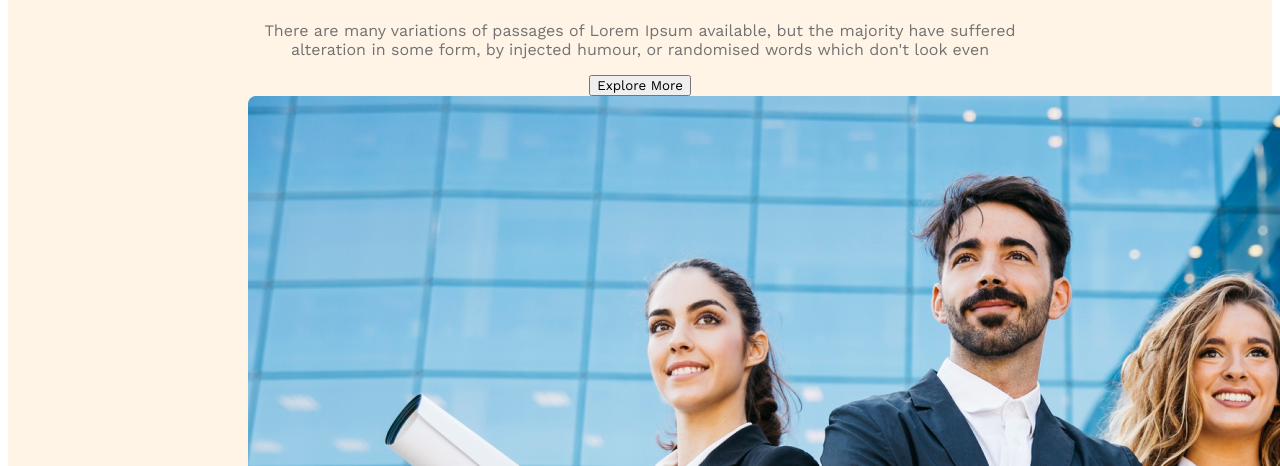
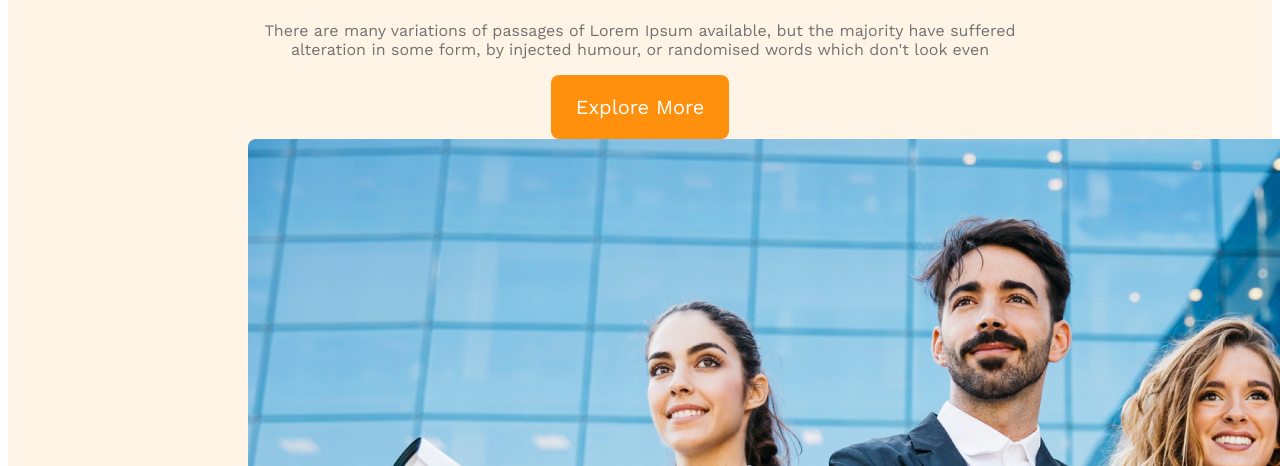
Before and after one commit to MehediHasan2075/g3-architects-website, a plain HTML site: page index.html in a window 1280 px wide. Shown: the part 334-800 px from the top of the page. Drawn offline with nearby package versions, Linux system fonts and the light colour scheme.

Commit message:
banner image

```diff
--- a/index.html
+++ b/index.html
@@ -17,16 +17,21 @@
         <li><a href="">log In</a></li>
       </ul>
     </nav>
-    <div class="banner">
+
+    <div class="banner-img">
+
       <div class="banner-content">
         <h1 class="banner-title">Brand New Group of Architects
       </h1>
-      <p class="banner-discription">
+      <p class="banner-description">
         There are many variations of passages of Lorem Ipsum available, but the majority have suffered alteration in some form, by injected humour, or randomised words which don't look even
             </p>
             <button class="btn-primary">Explore More</button>
           </div>
+
+
             <img src="images/banner.png" alt="">
+
     </div>
   </header>
 
--- a/styles/architect.css
+++ b/styles/architect.css
@@ -55,11 +55,23 @@ color: rgb(66, 66, 66);}
   color: #131313;
 }
 
-.banner-discription{
+.banner-description{
 
   color: #727272;
 }
 
-/* .btn-primary{
+.banner-img
 
-} */
+{ margin:0 auto;
+  width: 100%}
+
+.btn-primary{
+  border-radius: 8px;
+  color: #FFF;
+  font-size: 1.25rem;
+  background: #ff900E;
+  padding: 20px 25px;
+  color: #FFF;
+  cursor: pointer;
+  border: 0;
+}
```
